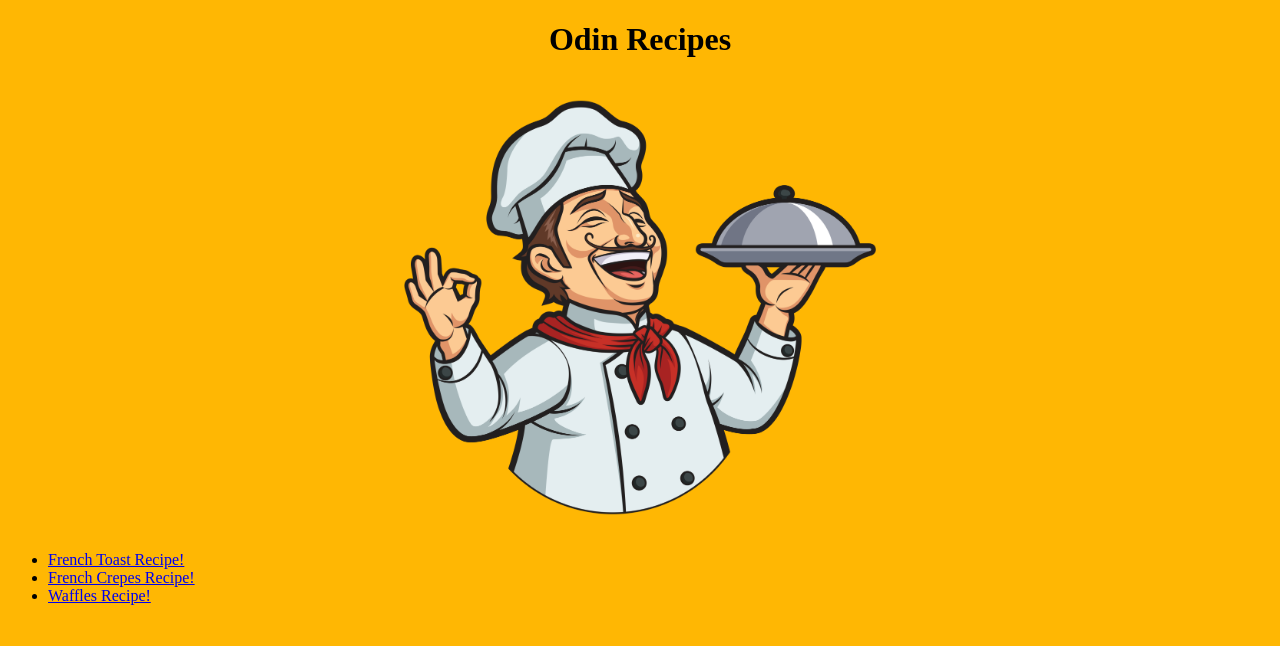
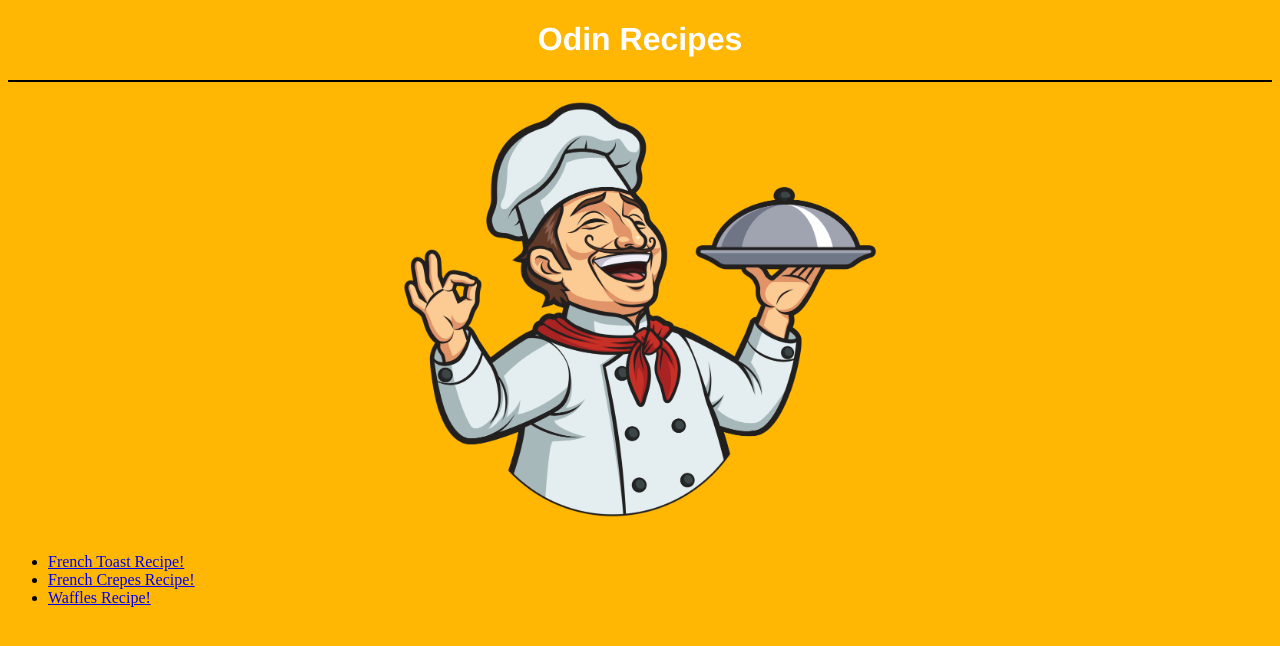
Before and after one commit to ViperFangs/odin-recipes, a plain HTML site: page index.html in a window 1280 px wide. Drawn offline with Linux system fonts and the light colour scheme.

Commit message:
Update style.css

```diff
--- a/css/style.css
+++ b/css/style.css
@@ -4,6 +4,12 @@ body{
 
 h1{
     text-align: center;
+    font-family: Helvetica, sans-serif;
+    color: white;
+}
+
+#header{
+    border-bottom: 2px black solid;
 }
 
 img{
--- a/index.html
+++ b/index.html
@@ -8,7 +8,7 @@
     <title>Odin Recipes</title>
 </head>
 <body>
-   <div>
+   <div id="header">
        <h1 class="title">Odin Recipes</h1>
     </div>
     <div>
```
